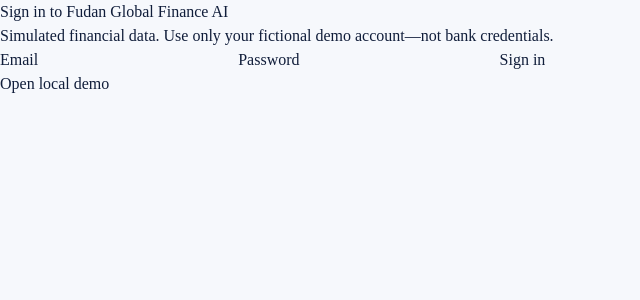
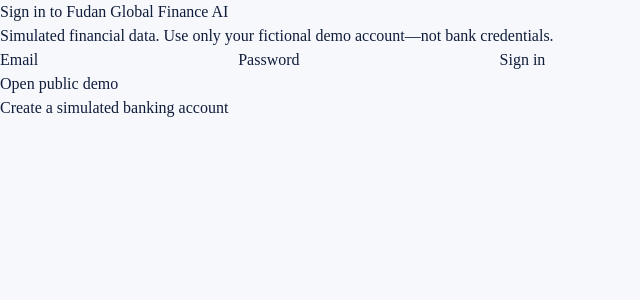
Before and after one commit to jamienatorX/fudan-global-finance-ai, a Next.js app: page /login in a window 1280 px wide. Shown: the top 300 px of the page, without its empty margins (0-640 px from the left). Built offline with nearby package versions, Linux system fonts and the light colour scheme; no server answers.

Commit message:
feat: enter authenticated banking workspace after sign in

```diff
--- a/app/login/page.tsx
+++ b/app/login/page.tsx
@@ -24,7 +24,7 @@
       });
       if (error) { setError(true); return; }
       setSignedIn(true);
-      router.replace('/overview'); router.refresh();
+      router.replace('/banking'); router.refresh();
     } catch { setError(true); }
     finally { setPending(false); }
   }
@@ -42,7 +42,7 @@
     {error && <p role="alert">Unable to sign in. Check your demo credentials and try again.</p>}
     {!error && !signedIn && callbackError && <p role="alert">Unable to complete sign-in. Please try again.</p>}
     {signedIn && <p role="status">Signed in. Opening your overview…</p>}
-    <Link href="/">Open local demo</Link>
+    <Link href="/">Open public demo</Link><p><Link href="/register">Create a simulated banking account</Link></p>
   </main>;
 }
 
```
